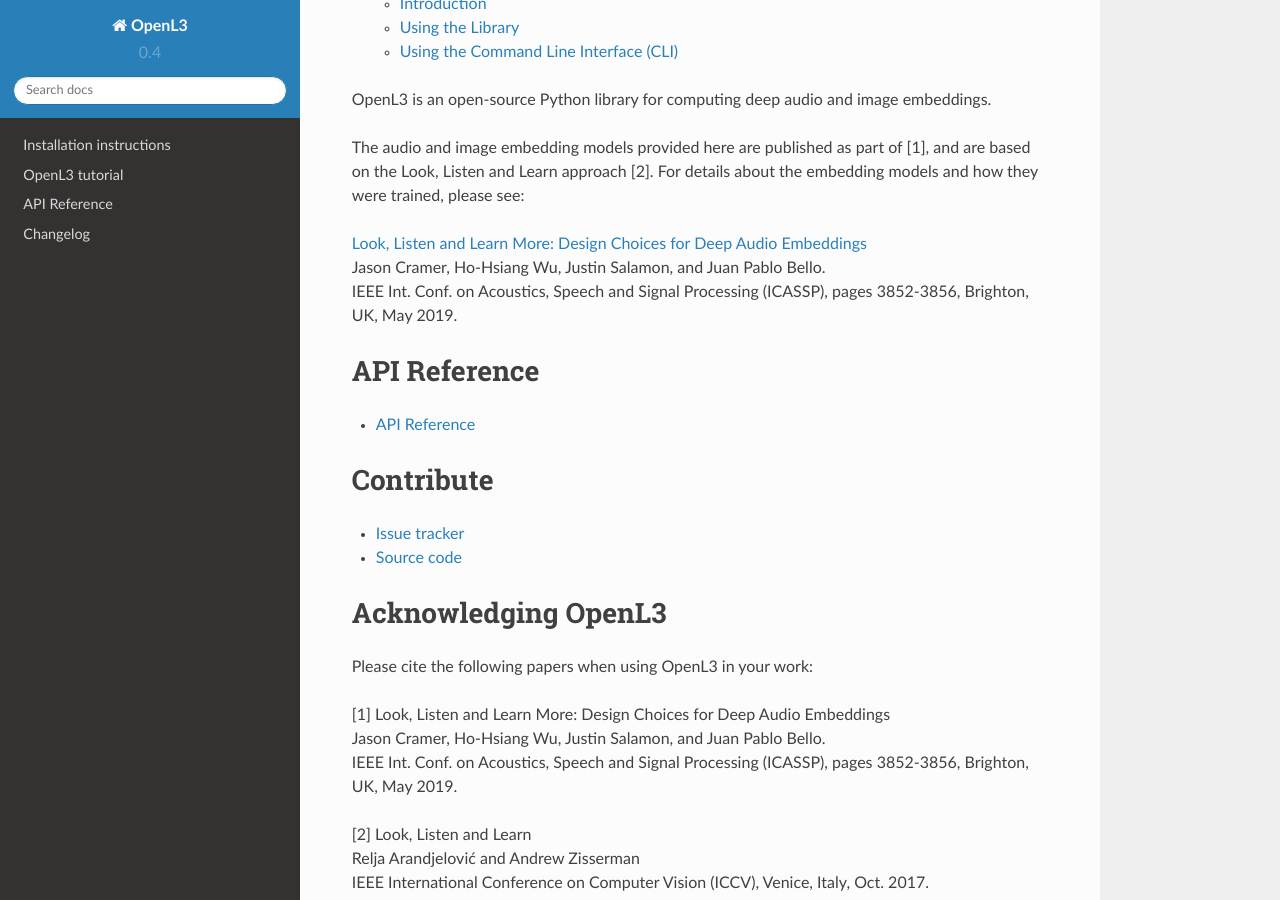
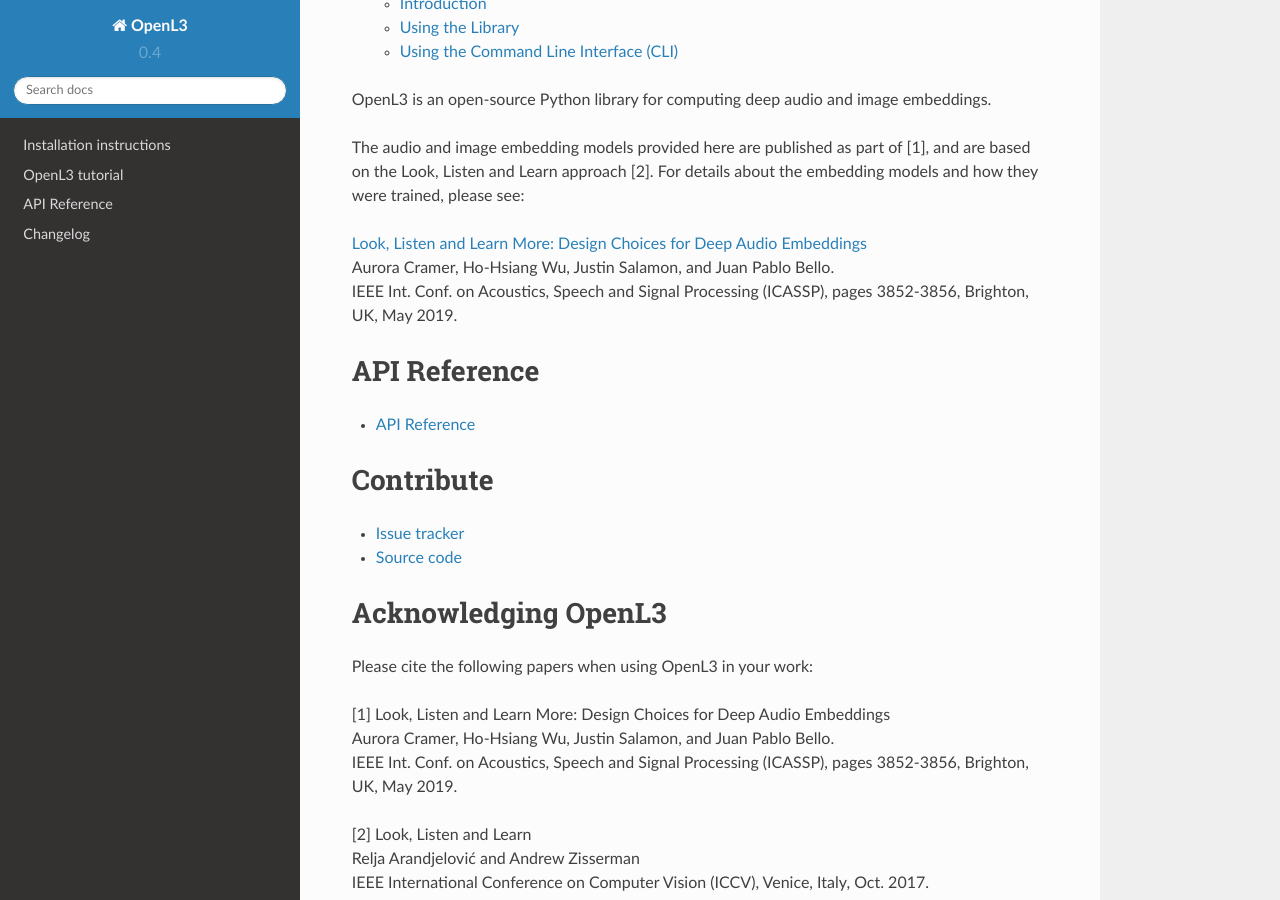
Before and after one commit to marl/openl3, a Sphinx documentation site: the page built from docs/index.rst, in a window 1280 px wide and 900 px high, scrolled down 300 px. Built offline with Sphinx 7.4.7 and the Read the Docs theme 2.0.0, drawn with Linux system fonts in a browser that asks for light colours.

```diff
--- a/docs/conf.py
+++ b/docs/conf.py
@@ -173,7 +173,7 @@ latex_elements = {
 #  author, documentclass [howto, manual, or own class]).
 latex_documents = [
     (master_doc, 'OpenL3.tex', 'OpenL3 Documentation',
-     'Jason Cramer, Ho-Hsiang Wu, and Justin Salamon', 'manual'),
+     'Aurora Cramer, Ho-Hsiang Wu, and Justin Salamon', 'manual'),
 ]
 
 
--- a/docs/index.rst
+++ b/docs/index.rst
@@ -21,7 +21,7 @@ OpenL3 is an open-source Python library for computing deep audio and image embed
 The audio and image embedding models provided here are published as part of [1], and are based on the Look, Listen and Learn approach [2]. For details about the embedding models and how they were trained, please see:
 
 `Look, Listen and Learn More: Design Choices for Deep Audio Embeddings <http://www.justinsalamon.com/uploads/4/3/9/4/4394963/cramer_looklistenlearnmore_icassp_2019.pdf>`_ |br|
-Jason Cramer, Ho-Hsiang Wu, Justin Salamon, and Juan Pablo Bello. |br|
+Aurora Cramer, Ho-Hsiang Wu, Justin Salamon, and Juan Pablo Bello. |br|
 IEEE Int. Conf. on Acoustics, Speech and Signal Processing (ICASSP), pages 3852-3856, Brighton, UK, May 2019. |br|
 
 
@@ -46,7 +46,7 @@ Acknowledging OpenL3
 Please cite the following papers when using OpenL3 in your work:
 
 [1] Look, Listen and Learn More: Design Choices for Deep Audio Embeddings |br|
-Jason Cramer, Ho-Hsiang Wu, Justin Salamon, and Juan Pablo Bello. |br|
+Aurora Cramer, Ho-Hsiang Wu, Justin Salamon, and Juan Pablo Bello. |br|
 IEEE Int. Conf. on Acoustics, Speech and Signal Processing (ICASSP), pages 3852-3856, Brighton, UK, May 2019. |br|
 
 [2] Look, Listen and Learn |br|
```
Also changed, not shown: README.md (+2 -2 lines), 1 other file.
